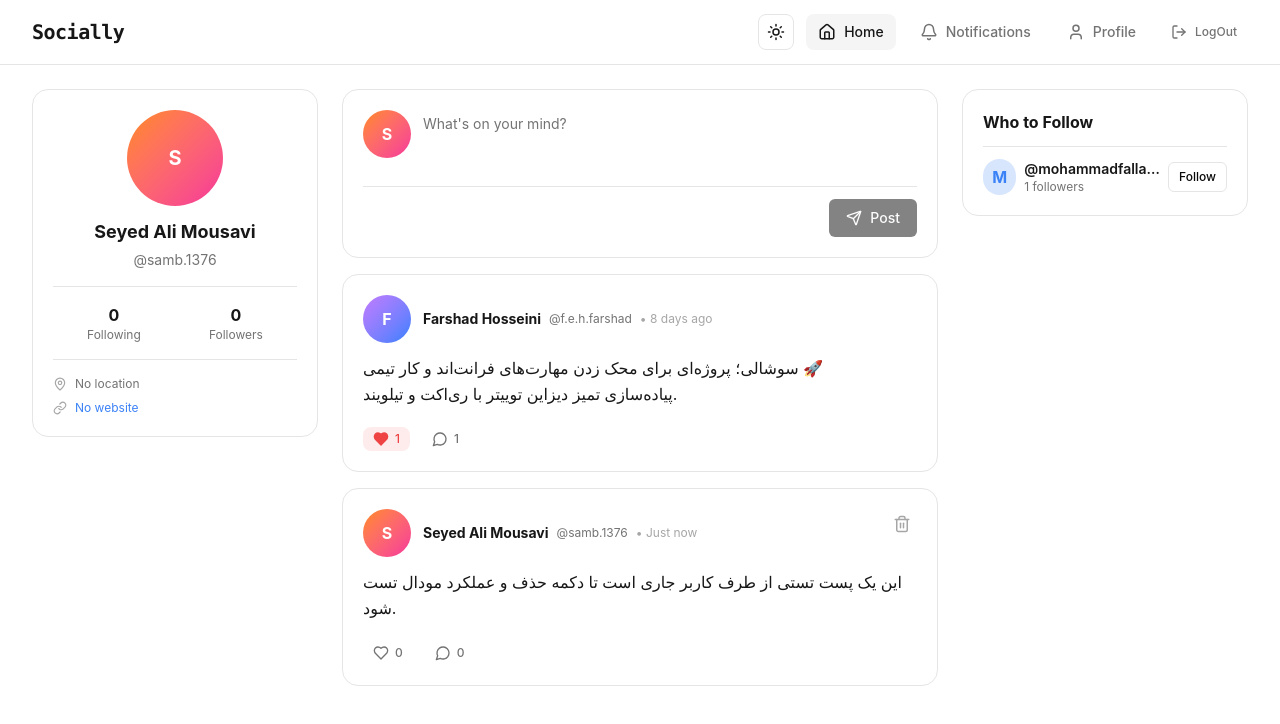
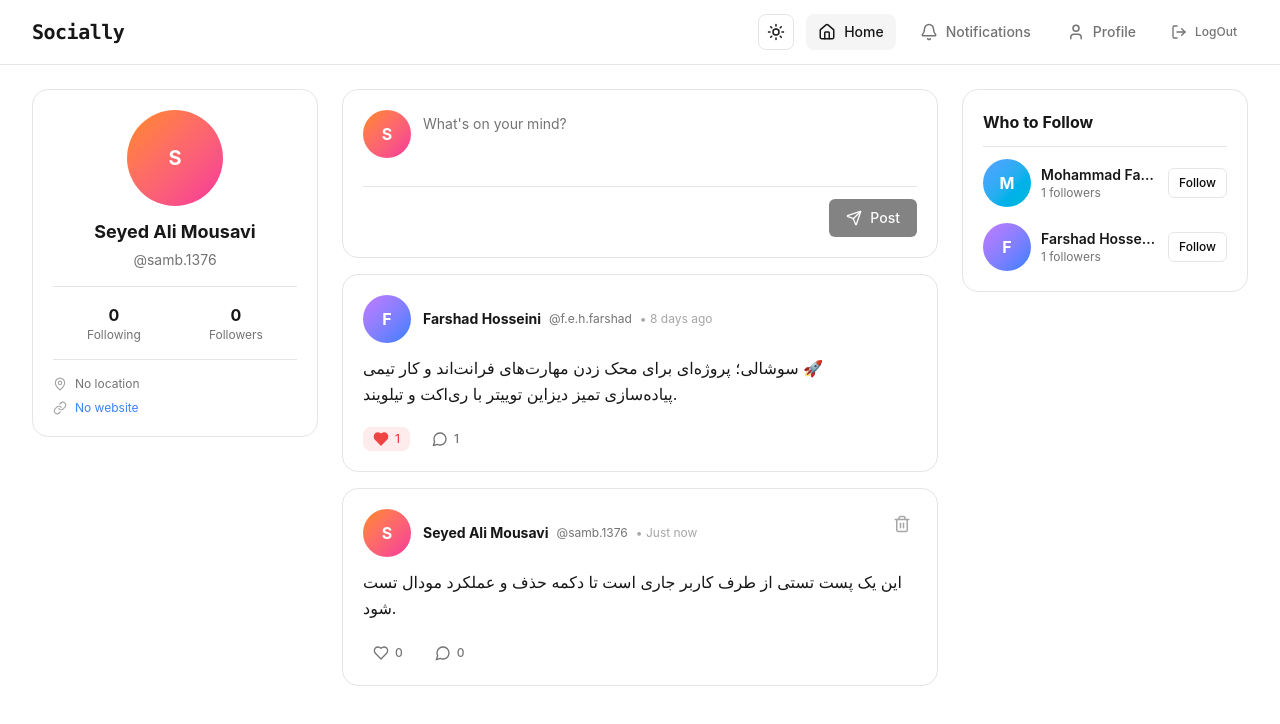
Before and after one commit to Five-o-One/Socially, a React (Vite) app: page / in a window 1280 px wide. Shown: the top 724 px of the page. Built offline with nearby package versions, Linux system fonts and the light colour scheme.

Commit message:
refactor(pages,layout): unify component imports, utilize UserRow in sidebar and standardize page states

```diff
--- a/src/layout/Layout.tsx
+++ b/src/layout/Layout.tsx
@@ -1,14 +1,16 @@
 import { Outlet, useLocation } from "react-router";
-import { AppNavbar } from "@/components";
-import { UserInfoCard } from "@/components/UserInfoCard";
-import { AppCard } from "@/components/AppCard";
-import { AppButton } from "@/components/AppButton";
+import {
+  AppNavbar,
+  UserInfoCard,
+  AppCard,
+  AppButton,
+  UserRow,
+} from "@/components";
 
 export default function Layout() {
   const location = useLocation();
-  const isAuth = true; // در فازهای بعدی به Zustand/AuthStore متصل می‌شود
+  const isAuth = true;
 
-  // داده‌های موقت کاربر جاری برای نمایش در سایدبار
   const currentUser = {
     name: "Seyed Ali Mousavi",
     username: "samb.1376",
@@ -18,6 +20,11 @@ export default function Layout() {
     location: "No location",
     website: "No website",
   };
+
+  const recommendedUsers = [
+    { username: "mohammadfallah.w", name: "Mohammad Fallah", followers: 1 },
+    { username: "f.e.h.farshad", name: "Farshad Hosseini", followers: 1 },
+  ];
 
   const isNotificationsPage = location.pathname.startsWith("/notifications");
 
@@ -51,7 +58,7 @@ export default function Layout() {
             </div>
           </aside>
 
-          {/* ستون میانی: محتوای اصلی هر صفحه */}
+          {/* ستون میانی: محتوای صفحات */}
           <section
             className={`col-span-12 ${
               isNotificationsPage ? "lg:col-span-9" : "lg:col-span-6"
@@ -60,7 +67,7 @@ export default function Layout() {
             <Outlet />
           </section>
 
-          {/* ستون راست: پیشنهادات دنبال‌کردن (Who to Follow) */}
+          {/* ستون راست: Who to Follow */}
           {!isNotificationsPage && (
             <aside className="hidden lg:col-span-3 lg:block">
               <div className="sticky top-22">
@@ -70,25 +77,14 @@ export default function Layout() {
                   }
                 >
                   <div className="space-y-4">
-                    {/* لیست آیتم‌های کاربر پیشنهادی */}
-                    <div className="flex items-center justify-between gap-2">
-                      <div className="flex items-center gap-2 min-w-0">
-                        <div className="h-9 w-9 rounded-full bg-brand/20 flex items-center justify-center font-bold text-brand">
-                          M
-                        </div>
-                        <div className="min-w-0">
-                          <p className="truncate text-sm font-semibold text-text">
-                            @mohammadfallah.w
-                          </p>
-                          <p className="text-xs text-text-secondary">
-                            1 followers
-                          </p>
-                        </div>
-                      </div>
-                      <AppButton variant="secondary" size="sm">
-                        Follow
-                      </AppButton>
-                    </div>
+                    {recommendedUsers.map((user) => (
+                      <UserRow
+                        key={user.username}
+                        username={user.username}
+                        name={user.name}
+                        followers={user.followers}
+                      />
+                    ))}
                   </div>
                 </AppCard>
               </div>
--- a/src/pages/Home.tsx
+++ b/src/pages/Home.tsx
@@ -1,9 +1,6 @@
 import { useState } from "react";
-import { AppCard } from "@/components/AppCard";
-import { AppImage } from "@/components/AppImage";
-import { AppButton } from "@/components/AppButton";
-import { PostCard } from "@/components/PostCard";
-import type { Post } from "@/types/GetAllPost";
+import { AppCard, AppImage, AppButton, PostCard } from "@/components";
+import type { Post } from "@/types";
 
 const INITIAL_POSTS: Post[] = [
   {
@@ -84,7 +81,7 @@ export default function Home() {
   };
 
   const handleDeletePost = (postId: string) => {
-    setPosts(posts.filter((p) => p.id !== postId));
+    setPosts((prev) => prev.filter((p) => p.id !== postId));
   };
 
   return (
--- a/src/pages/Notifications.tsx
+++ b/src/pages/Notifications.tsx
@@ -1,6 +1,5 @@
 import { useState } from "react";
-import { AppCard } from "@/components/AppCard";
-import NotificationCard from "@/components/notifications/NotifeCard";
+import { AppCard, NotificationCard } from "@/components";
 
 interface NotificationItem {
   id: string;
--- a/src/pages/Profile.tsx
+++ b/src/pages/Profile.tsx
@@ -1,14 +1,16 @@
 import { useState } from "react";
 import { useParams } from "react-router";
-import { AppCard } from "@/components/AppCard";
-import { AppImage } from "@/components/AppImage";
-import { AppButton } from "@/components/AppButton";
-import AppIcon from "@/components/AppIcon/AppIcon";
-import { PostCard } from "@/components/PostCard";
-import { UserInfoModal } from "@/components/AppModal/UserInfoModal";
-import { AppTab, type TabItem } from "@/components/AppTab/AppTab";
-import type { Post } from "@/types/GetAllPost";
-import type { UpdateUserProfileDto } from "@/types/Modals";
+import {
+  AppCard,
+  AppImage,
+  AppButton,
+  AppIcon,
+  PostCard,
+  UserInfoModal,
+  AppTab,
+} from "@/components";
+import type { Post, UpdateUserProfileDto } from "@/types";
+import type { TabItem } from "@/components/AppTab/AppTab";
 
 export default function Profile() {
   const { username = "samb.1376" } = useParams();
@@ -54,15 +56,15 @@ export default function Profile() {
     },
   ];
 
-  const likedPosts: Post[] = []; // لیست خالی برای تست Empty State فیگما
+  const likedPosts: Post[] = [];
 
   const handleProfileUpdate = (updatedValues: UpdateUserProfileDto) => {
     setUserData((prev) => ({
       ...prev,
-      name: updatedValues.name,
-      bio: updatedValues.bio || prev.bio,
-      location: updatedValues.location || prev.location,
-      website: updatedValues.website || prev.website,
+      name: updatedValues.name || prev.name,
+      bio: updatedValues.bio ?? prev.bio,
+      location: updatedValues.location ?? prev.location,
+      website: updatedValues.website ?? prev.website,
     }));
     setIsEditModalOpen(false);
   };
```
